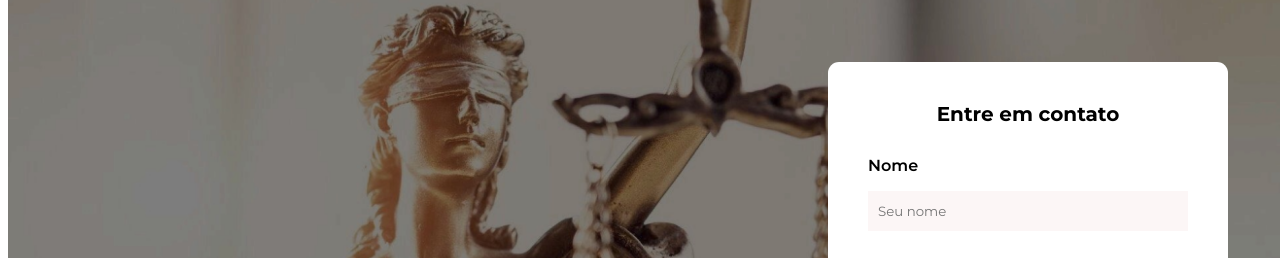
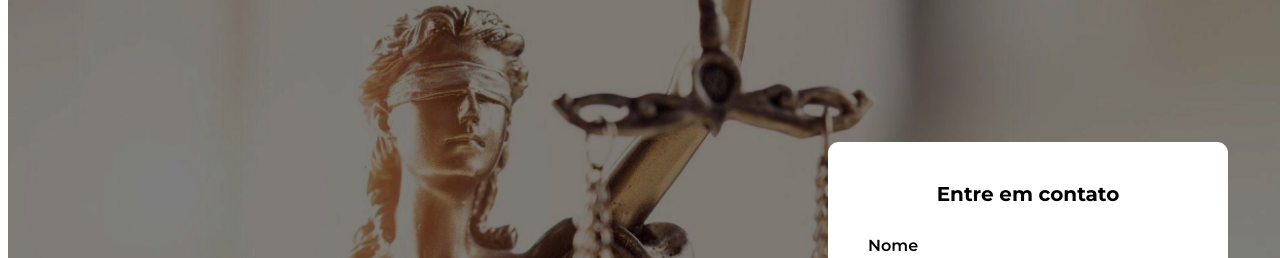
Before and after one commit to AntonioAlvesFilho/TrainiingWebSite-, a plain HTML site: page index.html in a window 1280 px wide. Shown: the part 86-344 px from the top of the page. Drawn offline with Linux system fonts and the light colour scheme.

Commit message:
final-commit6

```diff
--- a/styles.css
+++ b/styles.css
@@ -42,9 +42,9 @@
     position: absolute;
     background-color:rgb(255, 255, 255);
     width: 400px;
-    height: 600px;
+    height: 550px;
     right: 60px;
-    bottom: 60px;
+    bottom: 30px;
     border-radius: 11px;
     color: black;
 }
@@ -64,6 +64,7 @@ label {
 .middle-text {
     color: black;
     font-weight: 600;
+    margin: 10px 0px;
 }
 
 input {
```
